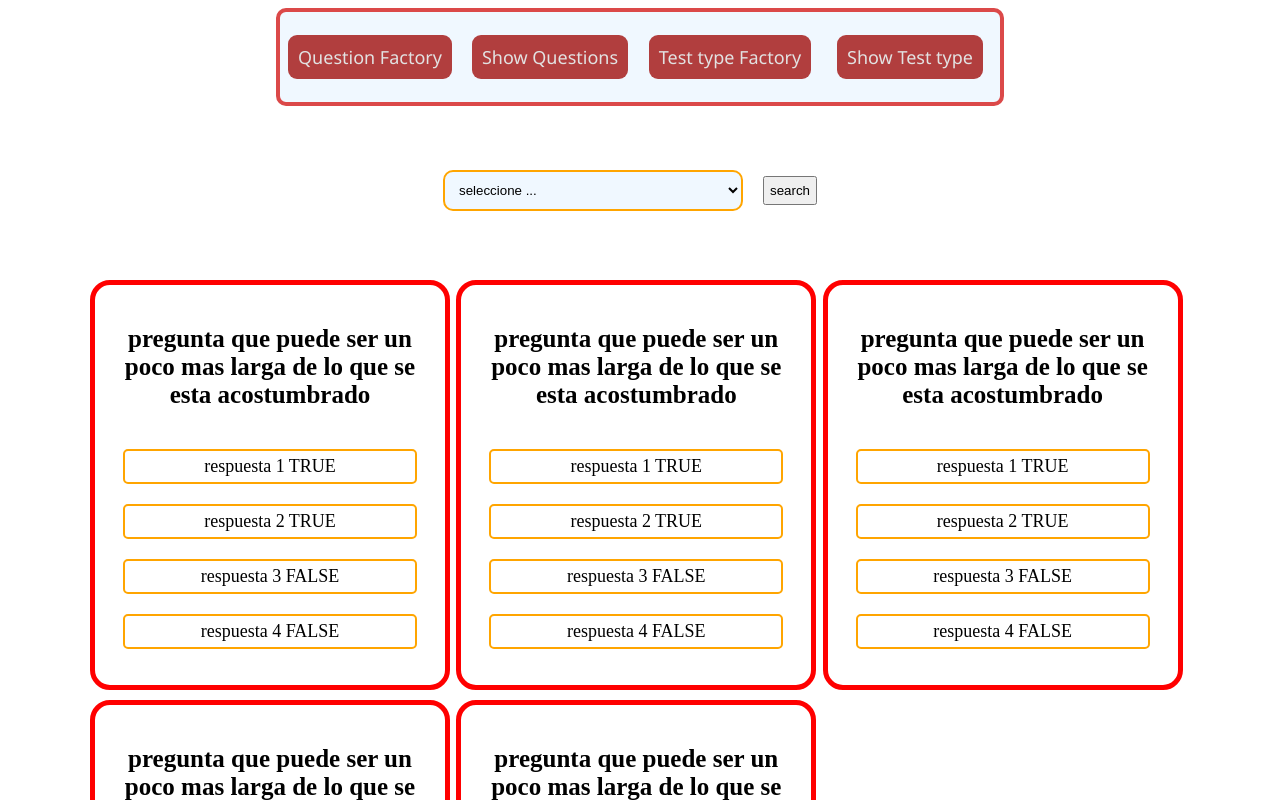
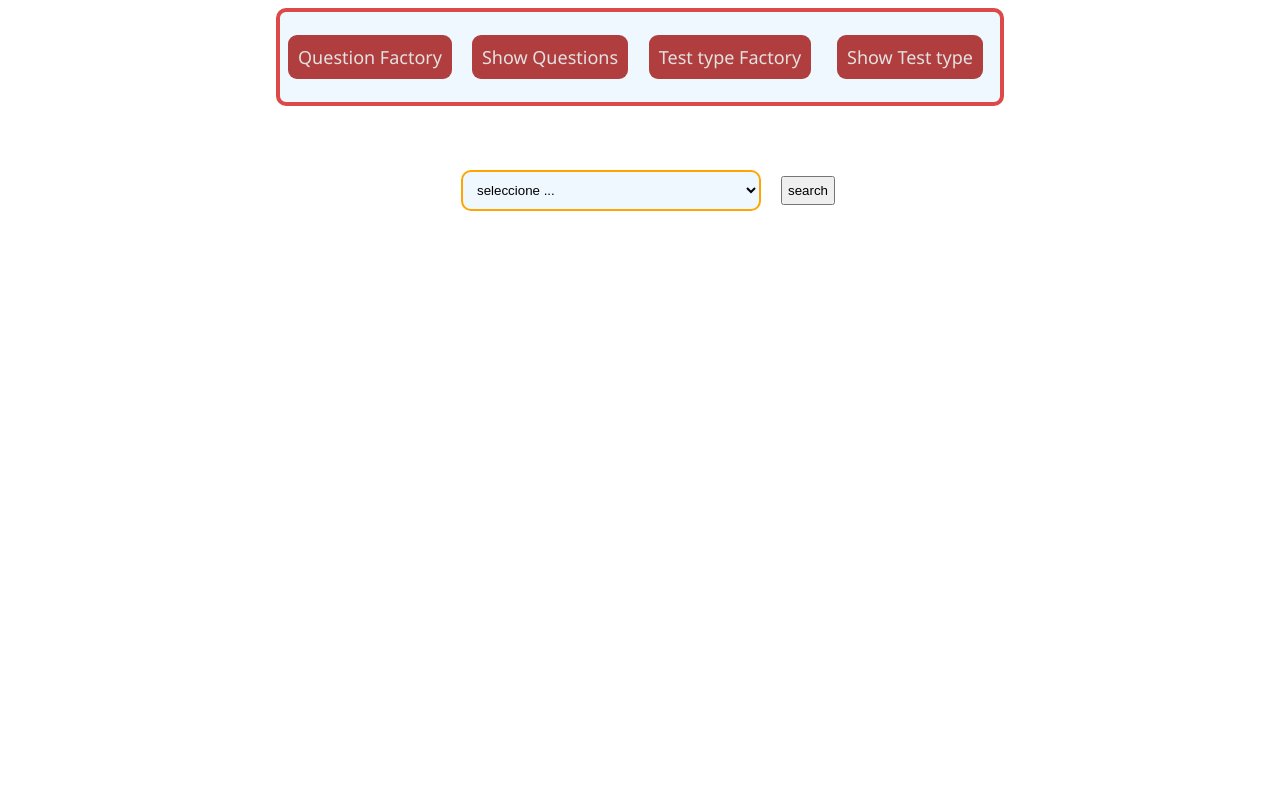
Before and after one commit to jperezviloria/multiple-choice-reactjs, a React (Create React App) app: page /showquestion in a window 1280 px wide. Shown: the top 800 px of the page. Built offline with nearby package versions, Linux system fonts and the light colour scheme.

Commit message:
adding feature to show if answer is correct

```diff
--- a/src/components/LevelSelector/LevelSelector.jsx
+++ b/src/components/LevelSelector/LevelSelector.jsx
@@ -1,11 +1,33 @@
 import React from "react"
 import "./LevelSelector.css"
+import {useForm} from "react-hook-form"
+import axios from "axios"
 
-const LevelSelector = () => {
+
+const LevelSelector = ({setQuestions}) => {
+
+  const {register, handleSubmit} = useForm()
+
+
+  const onSubmitFindById = async (data) => {
+
+    const level = {
+      idLevel: parseInt(data.level),
+    };
+    console.log(level)
+    const request = await axios
+      .post(`/question/factory/byid`, level)
+      .then((response) => {
+        console.log(response.data);
+	setQuestions(response.data)
+      });
+  };
+
   return (
   <div>
-    <form className="LevelSelector">
-    <select>
+    <form className="LevelSelector" onSubmit={handleSubmit(onSubmitFindById)}>
+    <select
+    {...register("level")}>
       <option value= "">seleccione ...</option>
       <option value="1">level 1</option>
       <option value = "2">level 2</option>
--- a/src/components/ShowQuestion/ParticularCards/ParticularCard.css
+++ b/src/components/ShowQuestion/ParticularCards/ParticularCard.css
@@ -24,3 +24,13 @@
     border-radius: 5px;
     font-size: 18px;
 }
+
+
+.particular-card-answer-false{
+  background-color: red;
+}
+
+
+.particular-card-answer-true{
+  background-color: green;
+}
--- a/src/components/ShowQuestion/ParticularCards/ParticularCard.jsx
+++ b/src/components/ShowQuestion/ParticularCards/ParticularCard.jsx
@@ -1,15 +1,15 @@
 import React from "react"
 import "./ParticularCard.css"
 
-const ParticularCard = () =>{
+const ParticularCard = (props) =>{
 
     return (
         <div className = "particular-card">
-            <h3>pregunta que puede ser un poco mas larga de lo que se esta acostumbrado</h3>
-            <p>respuesta 1 TRUE</p>
-            <p>respuesta 2 TRUE</p>
-            <p>respuesta 3 FALSE</p>
-            <p>respuesta 4 FALSE</p>
+            <h3>{props.question}</h3>
+            <p className = {"particular-card-answer-" + props.correct0}>{props.answer0}</p>
+            <p className = {"particular-card-answer-" + props.correct1}>{props.answer1}</p>
+            <p className = {"particular-card-answer-" + props.correct2}>{props.answer2}</p>
+            <p className = {"particular-card-answer-" + props.correct3}>{props.answer3}</p>
 
         </div>
     )
--- a/src/pages/showQuestion/ShowQuestion.css
+++ b/src/pages/showQuestion/ShowQuestion.css
@@ -7,6 +7,6 @@
 
 .show-question-particularcard{
   display: grid;
-  grid-template-columns:repeat(3, 33%);
+  grid-template-columns:repeat(3, 400px);
   margin: 50px;
 }
--- a/src/pages/showQuestion/ShowQuestion.jsx
+++ b/src/pages/showQuestion/ShowQuestion.jsx
@@ -1,17 +1,36 @@
-import React from "react"
+import React, {useEffect, useState} from "react"
 import ParticularCard from "../../components/ShowQuestion/ParticularCards/ParticularCard.jsx"
 import LevelSelector from "../../components/LevelSelector/LevelSelector.jsx"
 import "./ShowQuestion.css"
 const ShowQuestion = () =>{
+
+
+  const [questions, setQuestions] = useState([])
+
+  useEffect(() =>{
+   console.log(questions)
+  }, [questions])
   return (
     <div className="show-question">
-      <LevelSelector className="show-question-levelSelector"/>
+      <LevelSelector
+        setQuestions={setQuestions}
+        className="show-question-levelSelector"
+      />
       <div className="show-question-particularcard">
-        <ParticularCard />
-        <ParticularCard />
-        <ParticularCard />
-        <ParticularCard />
-        <ParticularCard />
+    {
+      questions.map((qq) => (
+
+	<ParticularCard
+	question={qq.question}
+	answer0={qq.answers[0].answer}
+	answer1={qq.answers[1].answer}
+	answer2={qq.answers[2].answer}
+	answer3={qq.answers[3].answer}
+	correct0={qq.answers[0].correct}
+	correct1={qq.answers[1].correct}
+	correct2={qq.answers[2].correct}
+	correct3={qq.answers[3].correct} />
+      ))}
       </div>
     </div>
   );
```
